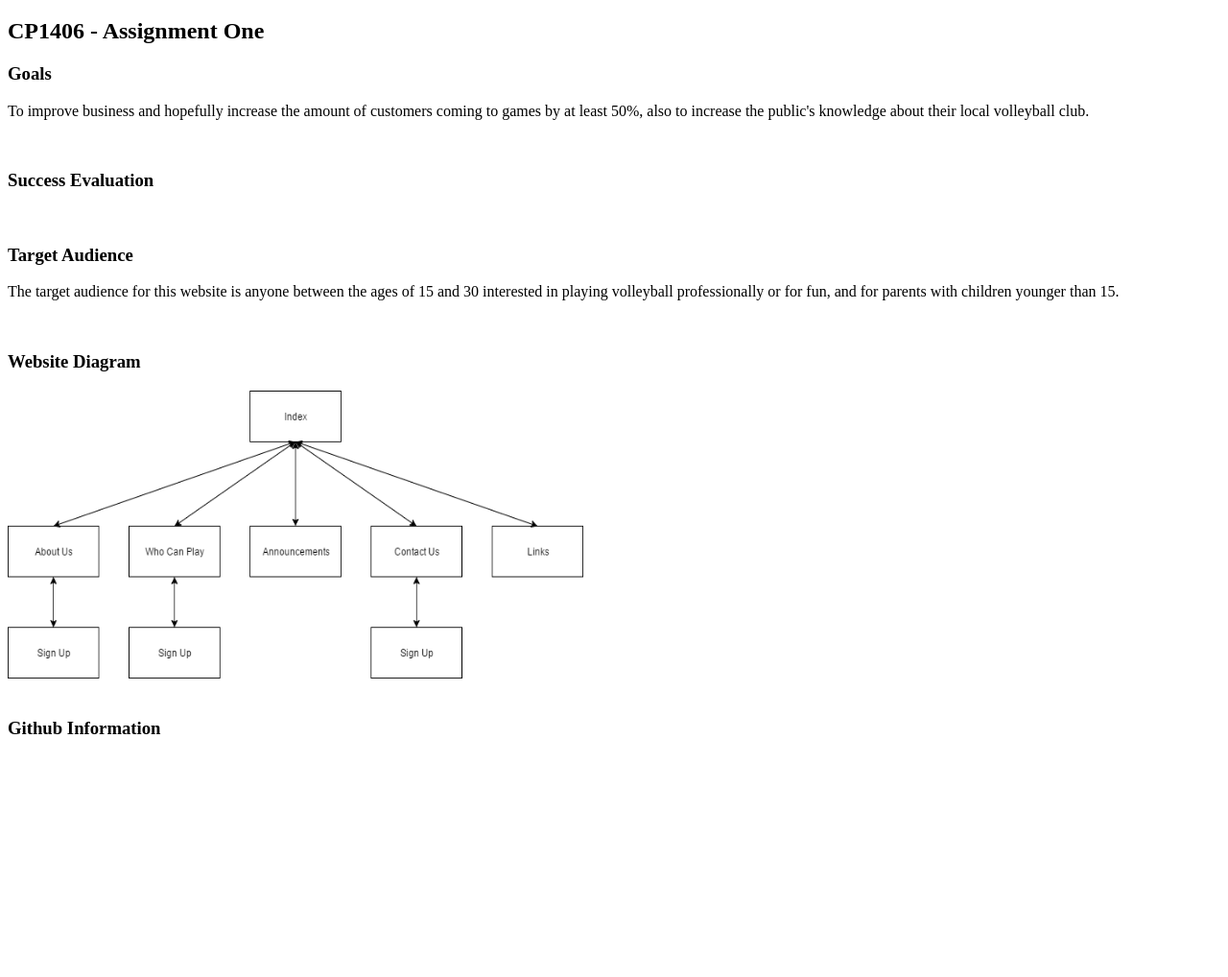
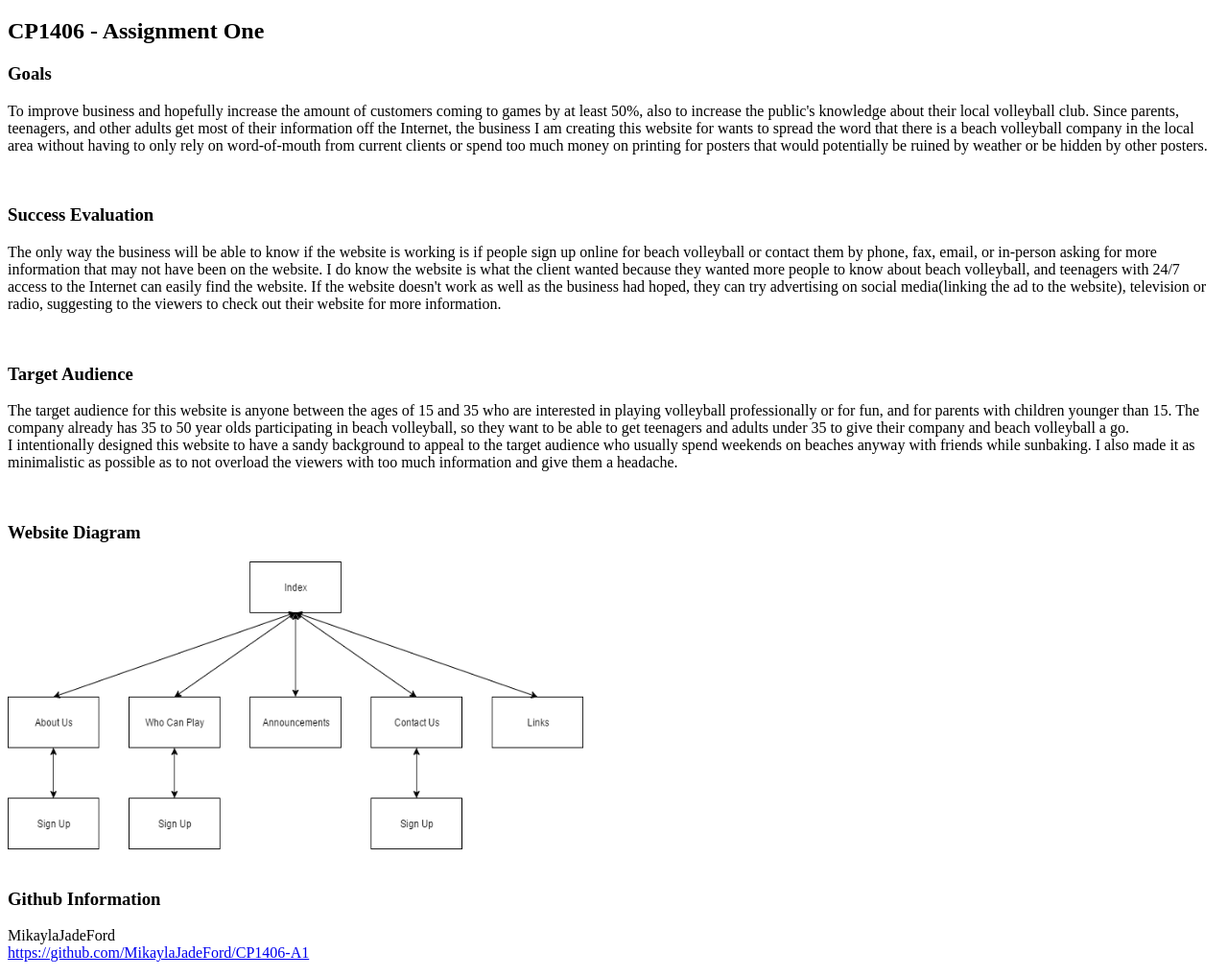
Before and after one commit to MikaylaJadeFord/CP1406-A1, a plain HTML site: page plan.html in a window 1280 px wide. Shown: the part 61-1079 px from the top of the page at 96% size. Before the commit the page ends 849 px from the top, so only its background shows below. Drawn offline with Linux system fonts and the light colour scheme.

Commit message:
Hopefully Final Update
Final Update

```diff
--- a/beachstyle.css
+++ b/beachstyle.css
@@ -56,7 +56,8 @@ table{
 	background-color: wheat;
 	padding: 1%;
 }
-input [type=text], input[type=phone number]{
+input{
+	[type=text], input[type=phone number]
     width: 100%;
 	background-color: white;
     padding: 12px 20px;
--- a/plan.html
+++ b/plan.html
@@ -2,24 +2,30 @@
 <html>
 <head>
 <meta charset="utf-8">
-<title>plan</title>
+<title>Mikayla Ford</title>
 </head>
 
 <body>
 <h1> Mikayla Ford </h1>
 <h2> CP1406 - Assignment One </h2>
 <h3> Goals </h3>
-<p> To improve business and hopefully increase the amount of customers coming to games by at least 50%, also to increase the public's knowledge about their local volleyball club.</p>
+<p> To improve business and hopefully increase the amount of customers coming to games by at least 50%, also to increase the public's knowledge about their local volleyball club. Since parents, teenagers, and other adults get most of their information off the Internet, the business I am creating this website for wants to spread the word that there is a beach volleyball company in the local area without having to only rely on word-of-mouth from current clients or spend too much money on printing for posters that would potentially be ruined by weather or be hidden by other posters. </p>
 <br>
 <h3> Success Evaluation </h3>
+<p> The only way the business will be able to know if the website is working is if people sign up online for beach volleyball or contact them by phone, fax, email, or in-person asking for more information that may not have been on the website. I do know the website is what the client wanted because they wanted more people to know about beach volleyball, and teenagers with 24/7 access to the Internet can easily find the website. If the website doesn't work as well as the business had hoped, they can try advertising on social media(linking the ad to the website), television or radio, suggesting to the viewers to check out their website for more information.</p>
 <br>
 <h3> Target Audience </h3>
-<p> The target audience for this website is anyone between the ages of 15 and 30 interested in playing volleyball professionally or for fun, and for parents with children younger than 15.</p>
+<p> The target audience for this website is anyone between the ages of 15 and 35 who are interested in playing volleyball professionally or for fun, and for parents with children younger than 15. The company already has 35 to 50 year olds participating in beach volleyball, so they want to be able to get teenagers and adults under 35 to give their company and beach volleyball a go.
+<br>
+I intentionally designed this website to have a sandy background to appeal to the target audience who usually spend weekends on beaches anyway with friends while sunbaking. I also made it as minimalistic as possible as to not overload the viewers with too much information and give them a headache. </p>
 <br>
 <h3> Website Diagram </h3>
 <img src="Website Diagram.png" height="300" width="600" alt="Website Diagram">
 <br>
 <br>
 <h3> Github Information </h3>
+<p> MikaylaJadeFord
+<br>
+<a href="MikaylaJadeFord-CP1406-A1.url">https://github.com/MikaylaJadeFord/CP1406-A1</a></p>
 </body>
 </html>
```
Also changed, not shown: 1 other file.
